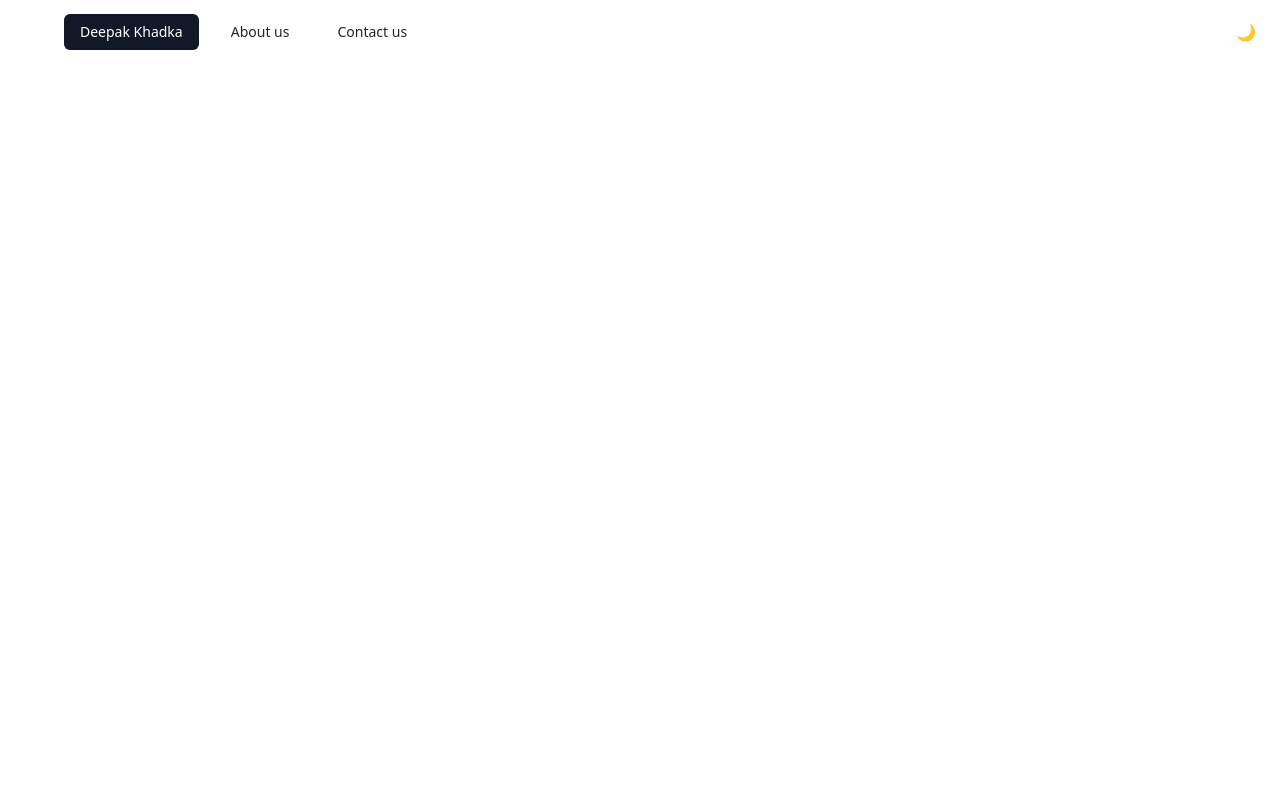
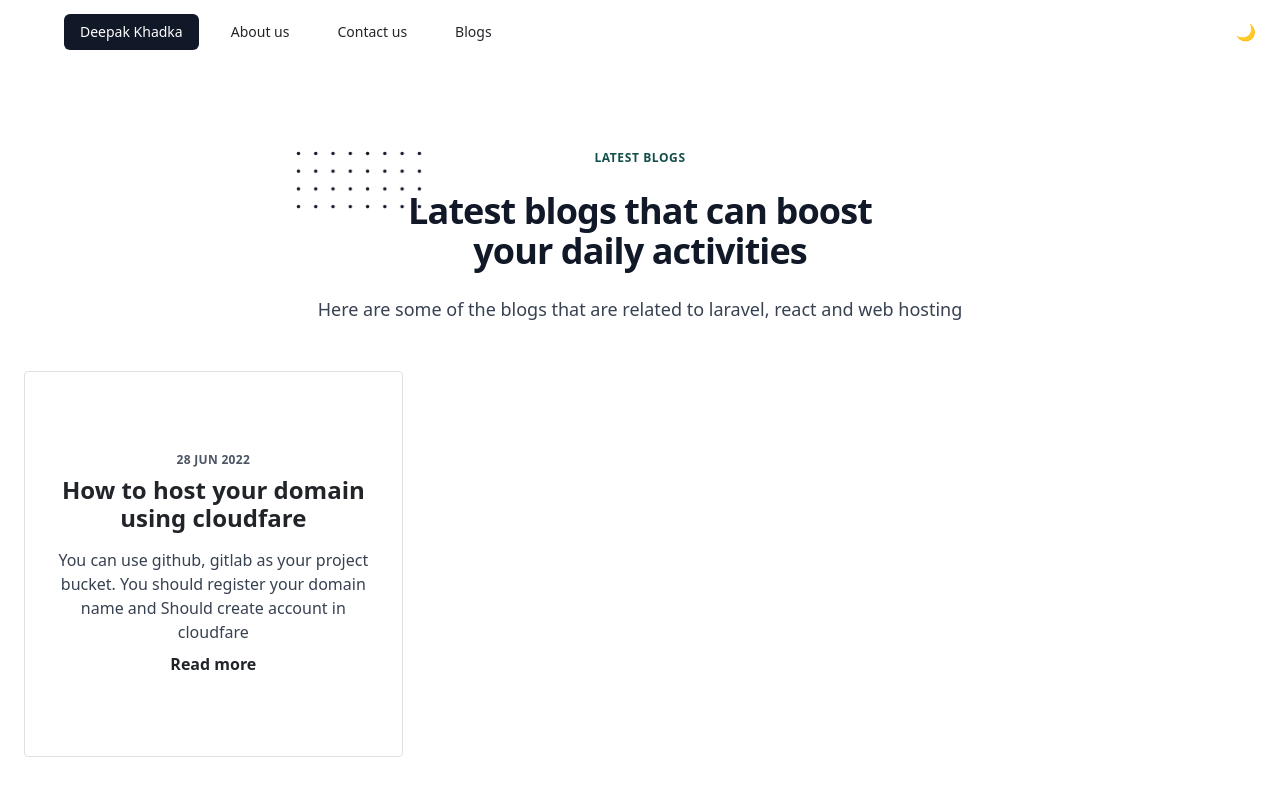
Before and after one commit to Deepak-khadka/deepak159-hosting-site, a JavaScript app: page /blogs in a window 1280 px wide. Shown: the top 796 px of the page. Built offline with nearby package versions, Linux system fonts and the light colour scheme; the HTML template or start-up script is replaced by a standard one.

Commit message:
chore: include blogs panel

```diff
--- a/src/App.js
+++ b/src/App.js
@@ -11,6 +11,7 @@ import AboutUs from "./component/aboutus";
 import ContactUs from "./component/contactus";
 import Home from "./component/home";
 import DownloadCV from "./component/downloadcv";
+import Blogs from "./component/Blogs";
 
 function App() {
   return (
@@ -19,6 +20,7 @@ function App() {
         <Routes>
           <Route path="/" element={<Home />} />
           <Route path="/contact-us" element={<ContactUs />} />
+          <Route path="/blogs" element={<Blogs />} />
           <Route path="about-us" element={<AboutUs />} />
           <Route path="download-cv" element={<DownloadCV />} />
         </Routes>
--- /dev/null
+++ b/src/component/Blogs.js
@@ -0,0 +1,50 @@
+
+
+function Blogs() {
+    return(
+        <div class="px-4 py-16 mx-auto sm:max-w-xl md:max-w-full lg:max-w-screen-xl md:px-24 lg:px-8 lg:py-20">
+  <div class="max-w-xl mb-10 md:mx-auto sm:text-center lg:max-w-2xl md:mb-12">
+    <div>
+      <p class="inline-block px-3 py-px mb-4 text-xs font-semibold tracking-wider text-teal-900 uppercase rounded-full bg-teal-accent-400">
+       Latest Blogs
+      </p>
+    </div>
+    <h2 class="max-w-lg mb-6 font-sans text-3xl font-bold leading-none tracking-tight text-gray-900 sm:text-4xl md:mx-auto">
+      <span class="relative inline-block">
+        <svg viewBox="0 0 52 24" fill="currentColor" class="absolute top-0 left-0 z-0 hidden w-32 -mt-8 -ml-20 text-blue-gray-100 lg:w-32 lg:-ml-28 lg:-mt-10 sm:block">
+          <defs>
+            <pattern id="db164e35-2a0e-4c0f-ab05-f14edc6d4d30" x="0" y="0" width=".135" height=".30">
+              <circle cx="1" cy="1" r=".7"></circle>
+            </pattern>
+          </defs>
+          <rect fill="url(#db164e35-2a0e-4c0f-ab05-f14edc6d4d30)" width="52" height="24"></rect>
+        </svg>
+        <span class="relative">Lat </span>
+      </span>
+       est blogs that can boost your daily activities
+    </h2>
+    <p class="text-base text-gray-700 md:text-lg">
+      Here are some of the blogs that are related to laravel, react and web hosting
+    </p>
+  </div>
+  <div class="grid max-w-sm gap-5 mb-8 lg:grid-cols-3 sm:mx-auto lg:max-w-full">
+    <div class="px-10 py-20 text-center border rounded lg:px-5 lg:py-10 xl:py-20">
+      <p class="mb-2 text-xs font-semibold tracking-wide text-gray-600 uppercase">
+        28 JUN 2022
+      </p>
+      <a href="/" class="inline-block max-w-xs mx-auto mb-3 text-2xl font-extrabold leading-7 transition-colors duration-200 hover:text-deep-purple-accent-400" aria-label="Read article" title="Nori grape silver beet broccoli kombu beet">
+       How to host your domain using cloudfare
+      </a>
+      <p class="max-w-xs mx-auto mb-2 text-gray-700">
+        You can use github, gitlab as your project bucket.
+        You should register your domain name and
+        Should create account in cloudfare
+      </p>
+      <a href="/" aria-label="" class="inline-flex items-center font-semibold transition-colors duration-200 text-deep-purple-accent-400 hover:text-deep-purple-800">Read more</a>
+    </div>
+   </div>
+</div>
+    )
+ }
+
+ export default Blogs;
--- a/src/component/navbar.js
+++ b/src/component/navbar.js
@@ -51,6 +51,10 @@ export const NavMenu = () => {
                         <Link
                             className="text-black-300 hover:bg-gray-700 hover:text-white px-3 py-2 rounded-md text-sm font-medium text-decoration-line: none"
                             to="/contact-us">Contact us</Link>
+
+<Link
+                            className="text-black-300 hover:bg-gray-700 hover:text-white px-3 py-2 rounded-md text-sm font-medium text-decoration-line: none"
+                            to="/blogs">Blogs</Link>
                       </div>
                     </div>
                   </div>
```
